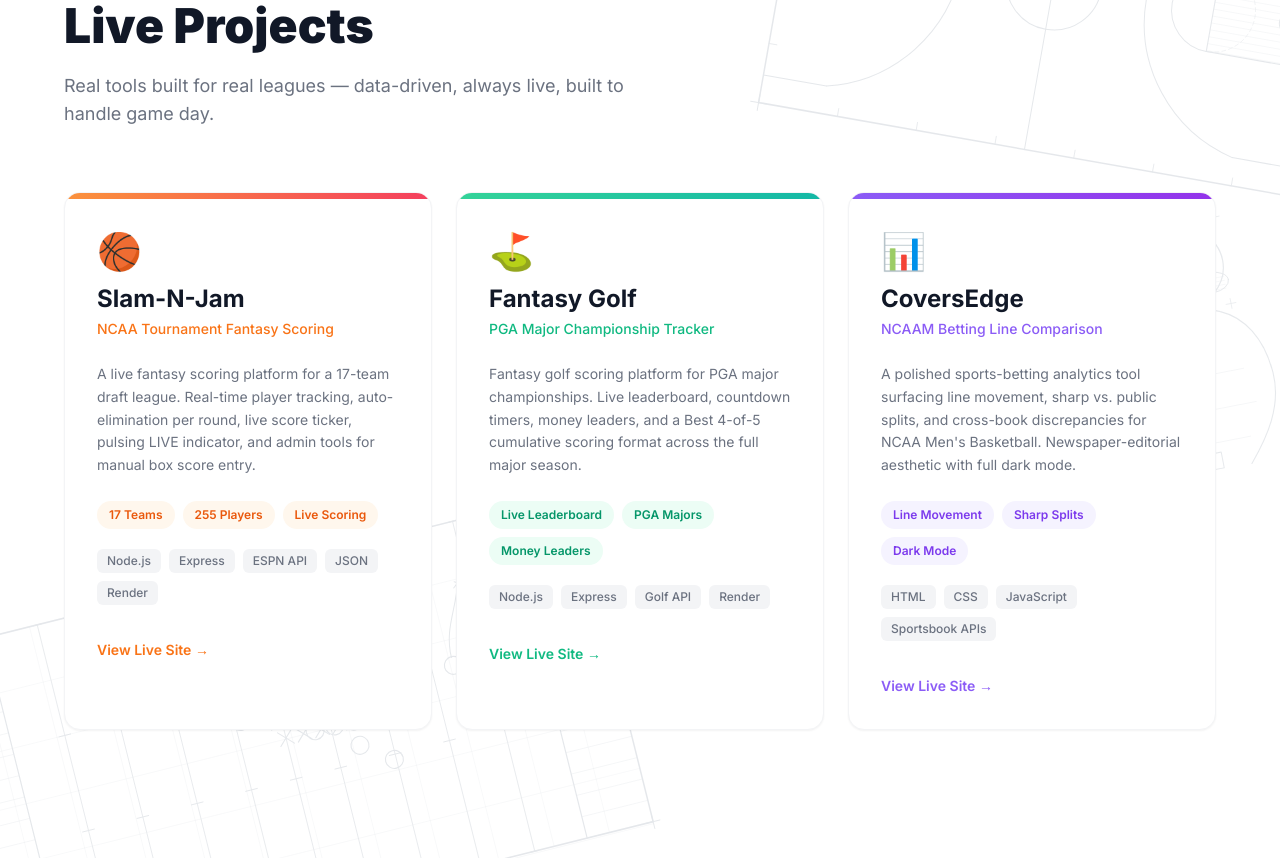
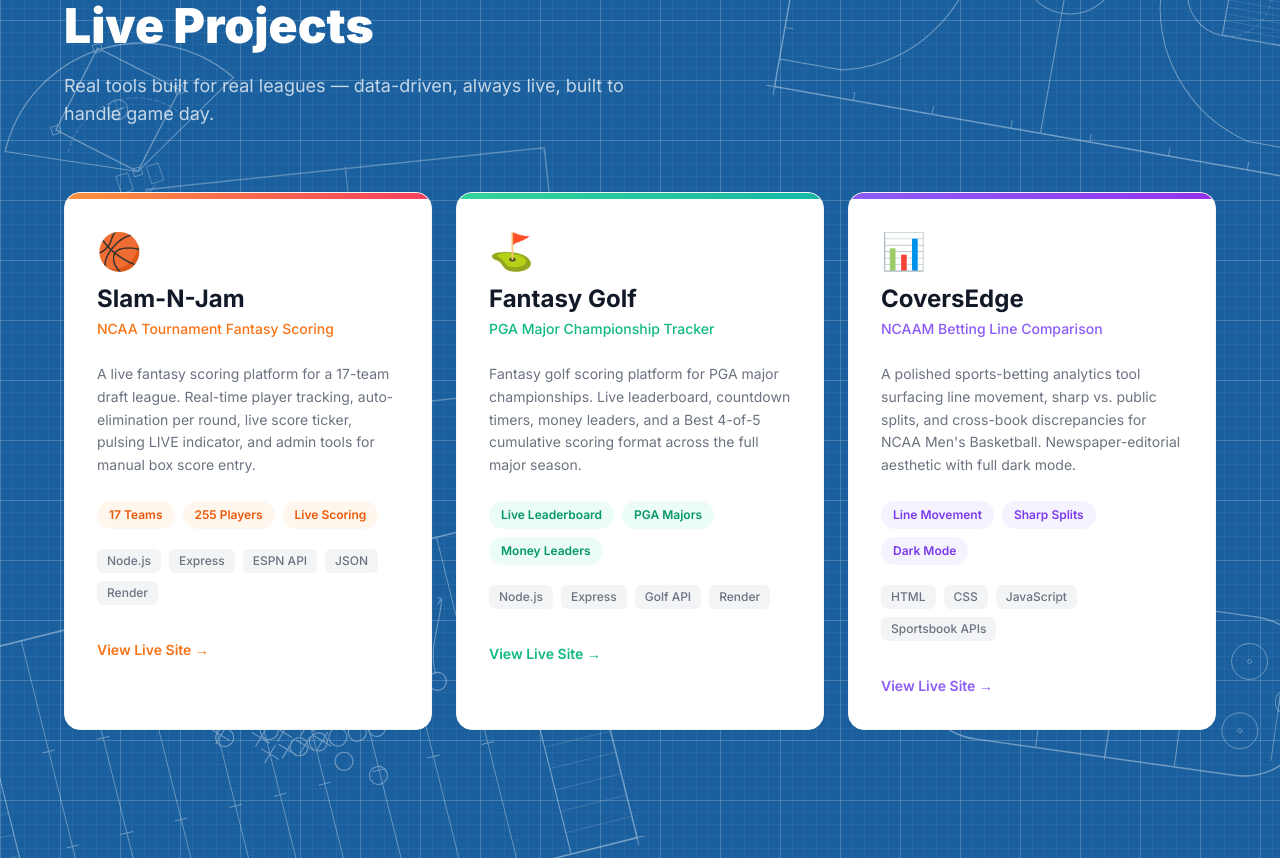
Before and after one commit to BSanger274/Sanger, a Next.js app: page / in a window 1280 px wide. Shown: the part 960-1820 px from the top of the page. Built offline with nearby package versions, Linux system fonts and the light colour scheme.

Commit message:
Convert Projects to blueprint background with 5 sport fields (football, basketball, baseball, hockey, soccer) and center Designs wordmark

```diff
--- a/app/globals.css
+++ b/app/globals.css
@@ -36,3 +36,49 @@
 ::-webkit-scrollbar       { width: 6px; }
 ::-webkit-scrollbar-track { background: #f1f5f9; }
 ::-webkit-scrollbar-thumb { background: #94a3b8; border-radius: 3px; }
+
+/* ── PROJECT SECTION BACKGROUND OPTIONS ── */
+
+/* Option 1: Dot grid */
+.bg-dot-grid {
+  background-color: #f9fafb;
+  background-image: radial-gradient(circle, #cbd5e1 1px, transparent 1px);
+  background-size: 24px 24px;
+}
+
+/* Option 2: Fine graph paper grid */
+.bg-graph-paper {
+  background-color: #f9fafb;
+  background-image:
+    linear-gradient(rgba(99,102,241,0.06) 1px, transparent 1px),
+    linear-gradient(90deg, rgba(99,102,241,0.06) 1px, transparent 1px);
+  background-size: 32px 32px;
+}
+
+/* Option 3: Diagonal hatching */
+.bg-hatched {
+  background-color: #f9fafb;
+  background-image: repeating-linear-gradient(
+    -45deg,
+    transparent,
+    transparent 18px,
+    rgba(0,0,0,0.025) 18px,
+    rgba(0,0,0,0.025) 19px
+  );
+}
+
+/* Option 4: Soft color wash gradient */
+.bg-color-wash {
+  background: linear-gradient(135deg, #eff6ff 0%, #f5f3ff 50%, #fdf2f8 100%);
+}
+
+/* Option 5: Blueprint paper with fine + major grid */
+.bg-blueprint {
+  background-color: #1a5f9e;
+  background-image:
+    linear-gradient(rgba(255,255,255,0.05) 1px, transparent 1px),
+    linear-gradient(90deg, rgba(255,255,255,0.05) 1px, transparent 1px),
+    linear-gradient(rgba(255,255,255,0.14) 1px, transparent 1px),
+    linear-gradient(90deg, rgba(255,255,255,0.14) 1px, transparent 1px);
+  background-size: 12px 12px, 12px 12px, 60px 60px, 60px 60px;
+}
--- a/components/Footer.tsx
+++ b/components/Footer.tsx
@@ -6,7 +6,7 @@
           <span className="text-white font-black text-xl">
             SANGER<span className="text-blue-400">.</span>
           </span>
-          <span className="text-[10px] font-semibold tracking-[0.25em] uppercase text-blue-400">
+          <span className="text-[10px] font-semibold tracking-[0.25em] uppercase text-center text-blue-400">
             Designs
           </span>
         </div>
--- a/components/Navbar.tsx
+++ b/components/Navbar.tsx
@@ -38,7 +38,7 @@
             SANGER<span className="text-blue-500">.</span>
           </span>
           <span
-            className={`text-[10px] font-semibold tracking-[0.25em] uppercase transition-colors ${
+            className={`text-[10px] font-semibold tracking-[0.25em] uppercase text-center transition-colors ${
               scrolled ? "text-blue-500" : "text-blue-300"
             }`}
           >
--- a/components/Projects.tsx
+++ b/components/Projects.tsx
@@ -161,25 +161,18 @@
   const isInView = useInView(headerRef, { once: true, margin: "-50px" });
 
   return (
-    <section id="work" className="relative py-32 px-6 bg-color-wash overflow-hidden">
+    <section id="work" className="relative py-32 px-6 bg-blueprint overflow-hidden">
 
-      {/* Architectural sports diagrams — blueprint / technical drawing style */}
+      {/* Blueprint sports diagrams — white lines on blueprint blue */}
       <div className="absolute inset-0 pointer-events-none select-none">
 
-        {/* FOOTBALL FIELD — top-down architectural plan, bottom left */}
-        <svg className="absolute -bottom-16 -left-16 opacity-[0.11]" style={{transform:"rotate(-14deg)"}} width="700" height="368" viewBox="0 0 700 368" fill="none">
+        {/* FOOTBALL FIELD — top-down blueprint, bottom left */}
+        <svg className="absolute -bottom-20 -left-20 opacity-[0.38]" style={{transform:"rotate(-14deg)"}} width="700" height="368" viewBox="0 0 700 368" fill="none">
           <defs>
             <clipPath id="fb-ezl"><rect x="14" y="14" width="68" height="340"/></clipPath>
             <clipPath id="fb-ezr"><rect x="618" y="14" width="68" height="340"/></clipPath>
           </defs>
-          <g stroke="#1a3350" strokeLinecap="round" strokeLinejoin="round">
-            {/* Subtle internal grid */}
-            {Array.from({length: 12}, (_, i) => (
-              <line key={`fv${i}`} x1={14+i*57} y1={14} x2={14+i*57} y2={354} strokeWidth={0.25}/>
-            ))}
-            {Array.from({length: 7}, (_, i) => (
-              <line key={`fh${i}`} x1={14} y1={14+i*57} x2={686} y2={14+i*57} strokeWidth={0.25}/>
-            ))}
+          <g stroke="white" strokeLinecap="round" strokeLinejoin="round">
             {/* Field border */}
             <rect x="14" y="14" width="672" height="340" strokeWidth="1.5" fill="none"/>
             {/* End zone boundaries */}
@@ -252,13 +245,13 @@
           </g>
         </svg>
 
-        {/* BASKETBALL COURT — geometrically correct top-down plan, top right */}
-        <svg className="absolute -top-12 -right-16 opacity-[0.11]" style={{transform:"rotate(10deg)"}} width="580" height="380" viewBox="0 0 580 380" fill="none">
+        {/* BASKETBALL COURT — blueprint plan, top right */}
+        <svg className="absolute -top-16 -right-20 opacity-[0.38]" style={{transform:"rotate(10deg)"}} width="580" height="380" viewBox="0 0 580 380" fill="none">
           <defs>
             <clipPath id="bk-lp"><rect x="20" y="148" width="108" height="84"/></clipPath>
             <clipPath id="bk-rp"><rect x="452" y="148" width="108" height="84"/></clipPath>
           </defs>
-          <g stroke="#1a3350" strokeLinecap="round" strokeLinejoin="round">
+          <g stroke="white" strokeLinecap="round" strokeLinejoin="round">
             {/* Court border */}
             <rect x="20" y="20" width="540" height="340" strokeWidth="1.5" fill="none"/>
             {/* Half-court line */}
@@ -341,49 +334,119 @@
           </g>
         </svg>
 
-        {/* GOLF HOLE — architectural site plan, mid right */}
-        <svg className="absolute top-1/3 -right-6 opacity-[0.10]" style={{transform:"rotate(-11deg)"}} width="240" height="310" viewBox="0 0 240 310" fill="none">
-          <g stroke="#1a3350" strokeLinecap="round" strokeLinejoin="round">
-            {/* Fairway outline */}
-            <path d="M 78 295 C 58 272 38 244 40 210 C 42 174 58 150 80 140 C 100 130 122 136 130 148" strokeWidth="1.1"/>
-            <path d="M 162 295 C 182 272 202 244 200 210 C 198 174 182 150 160 140 C 140 130 118 136 130 148" strokeWidth="1.1"/>
-            {/* Fairway yardage reference lines */}
-            <line x1="68" y1="200" x2="172" y2="200" strokeWidth="0.35"/>
-            <line x1="62" y1="235" x2="178" y2="235" strokeWidth="0.35"/>
-            <line x1="74" y1="268" x2="166" y2="268" strokeWidth="0.35"/>
-            {/* Tee box */}
-            <rect x="106" y="278" width="28" height="16" strokeWidth="1.0" fill="none"/>
-            {/* Green outline */}
-            <ellipse cx="120" cy="90" rx="52" ry="44" strokeWidth="1.2"/>
-            {/* Green contour lines */}
-            <ellipse cx="120" cy="90" rx="36" ry="28" strokeWidth="0.6"/>
-            <ellipse cx="120" cy="90" rx="20" ry="14" strokeWidth="0.5"/>
-            {/* Hole cup */}
-            <circle cx="120" cy="90" r="5" strokeWidth="1.0"/>
-            {/* Flag pole */}
-            <line x1="120" y1="85" x2="120" y2="42" strokeWidth="1.1"/>
-            {/* Flag */}
-            <path d="M 120 42 L 150 54 L 120 66 Z" strokeWidth="1.0"/>
-            {/* Left bunker */}
-            <ellipse cx="83" cy="118" rx="20" ry="11" strokeWidth="0.9"/>
-            {Array.from({length: 4}, (_, i) => (
-              <line key={i} x1={68} y1={114+i*4} x2={98} y2={114+i*4} strokeWidth={0.3}/>
-            ))}
-            {/* Right bunker */}
-            <ellipse cx="158" cy="110" rx="16" ry="10" strokeWidth="0.9"/>
-            {Array.from({length: 4}, (_, i) => (
-              <line key={i} x1={146} y1={106+i*4} x2={170} y2={106+i*4} strokeWidth={0.3}/>
-            ))}
-            {/* Registration cross at hole */}
-            <line x1="112" y1="90" x2="128" y2="90" strokeWidth="0.8"/>
-            <line x1="120" y1="82" x2="120" y2="98" strokeWidth="0.8"/>
-            {/* Corner tick marks on green boundary area */}
-            {([[68,46],[172,46],[68,134],[172,134]] as [number,number][]).map(([x,y],i)=>(
-              <g key={i}>
-                <line x1={x-5} y1={y} x2={x+5} y2={y} strokeWidth={0.7}/>
-                <line x1={x} y1={y-5} x2={x} y2={y+5} strokeWidth={0.7}/>
-              </g>
-            ))}
+        {/* BASEBALL DIAMOND — blueprint, top left */}
+        <svg className="absolute top-24 -left-10 opacity-[0.35]" style={{transform:"rotate(-18deg)"}} width="300" height="300" viewBox="0 0 300 300" fill="none">
+          <g stroke="white" strokeLinecap="round" strokeLinejoin="round">
+            {/* Outfield fence arc */}
+            <path d="M 30 180 A 140 140 0 0 1 270 180" strokeWidth="1.3"/>
+            {/* Foul lines from home plate through 1B & 3B */}
+            <line x1="150" y1="240" x2="30" y2="180" strokeWidth="1.0"/>
+            <line x1="150" y1="240" x2="270" y2="180" strokeWidth="1.0"/>
+            {/* Infield grass arc */}
+            <path d="M 90 200 A 70 70 0 0 1 210 200" strokeWidth="0.6" strokeDasharray="4 3"/>
+            {/* Diamond */}
+            <path d="M 150 240 L 215 175 L 150 110 L 85 175 Z" strokeWidth="1.3"/>
+            {/* Pitcher's mound */}
+            <circle cx="150" cy="175" r="10" strokeWidth="1.0"/>
+            {/* Pitcher's plate */}
+            <line x1="144" y1="175" x2="156" y2="175" strokeWidth="1.2"/>
+            {/* Bases */}
+            <rect x="146" y="236" width="8" height="8" strokeWidth="0.9" fill="none"/>
+            <rect x="211" y="171" width="8" height="8" strokeWidth="0.9" fill="none"/>
+            <rect x="146" y="106" width="8" height="8" strokeWidth="0.9" fill="none"/>
+            <rect x="81" y="171" width="8" height="8" strokeWidth="0.9" fill="none"/>
+            {/* Batter's boxes */}
+            <rect x="128" y="238" width="12" height="18" strokeWidth="0.7" fill="none"/>
+            <rect x="160" y="238" width="12" height="18" strokeWidth="0.7" fill="none"/>
+            {/* Catcher's box */}
+            <path d="M 138 258 L 150 268 L 162 258" strokeWidth="0.7"/>
+            {/* Registration cross at mound */}
+            <line x1="142" y1="175" x2="158" y2="175" strokeWidth="0.5"/>
+            <line x1="150" y1="167" x2="150" y2="183" strokeWidth="0.5"/>
+          </g>
+        </svg>
+
+        {/* HOCKEY RINK — blueprint, bottom right */}
+        <svg className="absolute bottom-20 -right-14 opacity-[0.36]" style={{transform:"rotate(8deg)"}} width="440" height="200" viewBox="0 0 440 200" fill="none">
+          <g stroke="white" strokeLinecap="round" strokeLinejoin="round">
+            {/* Rink boards (rounded rectangle) */}
+            <rect x="20" y="20" width="400" height="160" rx="70" ry="70" strokeWidth="1.5" fill="none"/>
+            {/* Center red line */}
+            <line x1="220" y1="20" x2="220" y2="180" strokeWidth="1.3"/>
+            {/* Blue lines */}
+            <line x1="150" y1="20" x2="150" y2="180" strokeWidth="1.0"/>
+            <line x1="290" y1="20" x2="290" y2="180" strokeWidth="1.0"/>
+            {/* Goal lines */}
+            <line x1="55" y1="40" x2="55" y2="160" strokeWidth="0.8"/>
+            <line x1="385" y1="40" x2="385" y2="160" strokeWidth="0.8"/>
+            {/* Center face-off circle */}
+            <circle cx="220" cy="100" r="30" strokeWidth="1.0"/>
+            <circle cx="220" cy="100" r="2.5" strokeWidth="1.0"/>
+            {/* Neutral zone face-off dots */}
+            <circle cx="185" cy="65" r="2.5" strokeWidth="1.0"/>
+            <circle cx="185" cy="135" r="2.5" strokeWidth="1.0"/>
+            <circle cx="255" cy="65" r="2.5" strokeWidth="1.0"/>
+            <circle cx="255" cy="135" r="2.5" strokeWidth="1.0"/>
+            {/* End zone face-off circles */}
+            <circle cx="90" cy="65" r="18" strokeWidth="0.9"/>
+            <circle cx="90" cy="135" r="18" strokeWidth="0.9"/>
+            <circle cx="350" cy="65" r="18" strokeWidth="0.9"/>
+            <circle cx="350" cy="135" r="18" strokeWidth="0.9"/>
+            {/* End zone face-off dots */}
+            <circle cx="90" cy="65" r="2" strokeWidth="0.8"/>
+            <circle cx="90" cy="135" r="2" strokeWidth="0.8"/>
+            <circle cx="350" cy="65" r="2" strokeWidth="0.8"/>
+            <circle cx="350" cy="135" r="2" strokeWidth="0.8"/>
+            {/* Goals */}
+            <rect x="47" y="90" width="8" height="20" strokeWidth="1.1" fill="none"/>
+            <rect x="385" y="90" width="8" height="20" strokeWidth="1.1" fill="none"/>
+            {/* Goal creases (blue semicircles) */}
+            <path d="M 55 90 A 14 14 0 0 1 55 110" strokeWidth="0.9"/>
+            <path d="M 385 90 A 14 14 0 0 0 385 110" strokeWidth="0.9"/>
+            {/* Center-line registration marks */}
+            <line x1="220" y1="18" x2="220" y2="26" strokeWidth="1.0"/>
+            <line x1="220" y1="174" x2="220" y2="182" strokeWidth="1.0"/>
+          </g>
+        </svg>
+
+        {/* SOCCER PITCH — blueprint, mid center */}
+        <svg className="absolute top-[44%] left-[28%] opacity-[0.28]" style={{transform:"translate(-50%,-50%) rotate(-6deg)"}} width="440" height="280" viewBox="0 0 440 280" fill="none">
+          <g stroke="white" strokeLinecap="round" strokeLinejoin="round">
+            {/* Pitch border */}
+            <rect x="20" y="20" width="400" height="240" strokeWidth="1.5" fill="none"/>
+            {/* Halfway line */}
+            <line x1="220" y1="20" x2="220" y2="260" strokeWidth="1.0"/>
+            {/* Center circle + spot */}
+            <circle cx="220" cy="140" r="36" strokeWidth="1.0"/>
+            <circle cx="220" cy="140" r="2.5" strokeWidth="1.0"/>
+            {/* Left penalty box */}
+            <rect x="20" y="70" width="66" height="140" strokeWidth="1.0" fill="none"/>
+            {/* Left goal box */}
+            <rect x="20" y="108" width="26" height="64" strokeWidth="0.9" fill="none"/>
+            {/* Left penalty spot */}
+            <circle cx="66" cy="140" r="2" strokeWidth="0.9"/>
+            {/* Left penalty arc */}
+            <path d="M 86 122 A 20 20 0 0 1 86 158" strokeWidth="0.9"/>
+            {/* Left goal */}
+            <rect x="10" y="124" width="10" height="32" strokeWidth="1.1" fill="none"/>
+            {/* Right penalty box */}
+            <rect x="354" y="70" width="66" height="140" strokeWidth="1.0" fill="none"/>
+            {/* Right goal box */}
+            <rect x="394" y="108" width="26" height="64" strokeWidth="0.9" fill="none"/>
+            {/* Right penalty spot */}
+            <circle cx="374" cy="140" r="2" strokeWidth="0.9"/>
+            {/* Right penalty arc */}
+            <path d="M 354 122 A 20 20 0 0 0 354 158" strokeWidth="0.9"/>
+            {/* Right goal */}
+            <rect x="420" y="124" width="10" height="32" strokeWidth="1.1" fill="none"/>
+            {/* Corner arcs */}
+            <path d="M 20 27 A 7 7 0 0 1 27 20" strokeWidth="0.8"/>
+            <path d="M 420 27 A 7 7 0 0 0 413 20" strokeWidth="0.8"/>
+            <path d="M 20 253 A 7 7 0 0 0 27 260" strokeWidth="0.8"/>
+            <path d="M 420 253 A 7 7 0 0 1 413 260" strokeWidth="0.8"/>
+            {/* Center-line registration ticks */}
+            <line x1="220" y1="18" x2="220" y2="26" strokeWidth="1.0"/>
+            <line x1="220" y1="254" x2="220" y2="262" strokeWidth="1.0"/>
           </g>
         </svg>
 
@@ -395,7 +458,7 @@
             initial={{ opacity: 0, y: 20 }}
             animate={isInView ? { opacity: 1, y: 0 } : {}}
             transition={{ duration: 0.5 }}
-            className="text-blue-600 text-xs font-semibold tracking-[0.3em] uppercase mb-3"
+            className="text-blue-200 text-xs font-semibold tracking-[0.3em] uppercase mb-3"
           >
             My Work
           </motion.p>
@@ -403,7 +466,7 @@
             initial={{ opacity: 0, y: 20 }}
             animate={isInView ? { opacity: 1, y: 0 } : {}}
             transition={{ duration: 0.5, delay: 0.1 }}
-            className="text-5xl font-black text-gray-900 leading-tight"
+            className="text-5xl font-black text-white leading-tight"
           >
             Live Projects
           </motion.h2>
@@ -411,7 +474,7 @@
             initial={{ opacity: 0, y: 20 }}
             animate={isInView ? { opacity: 1, y: 0 } : {}}
             transition={{ duration: 0.5, delay: 0.2 }}
-            className="text-gray-500 text-lg mt-4 max-w-xl"
+            className="text-white/75 text-lg mt-4 max-w-xl"
           >
             Real tools built for real leagues — data-driven, always live, built
             to handle game day.
```
